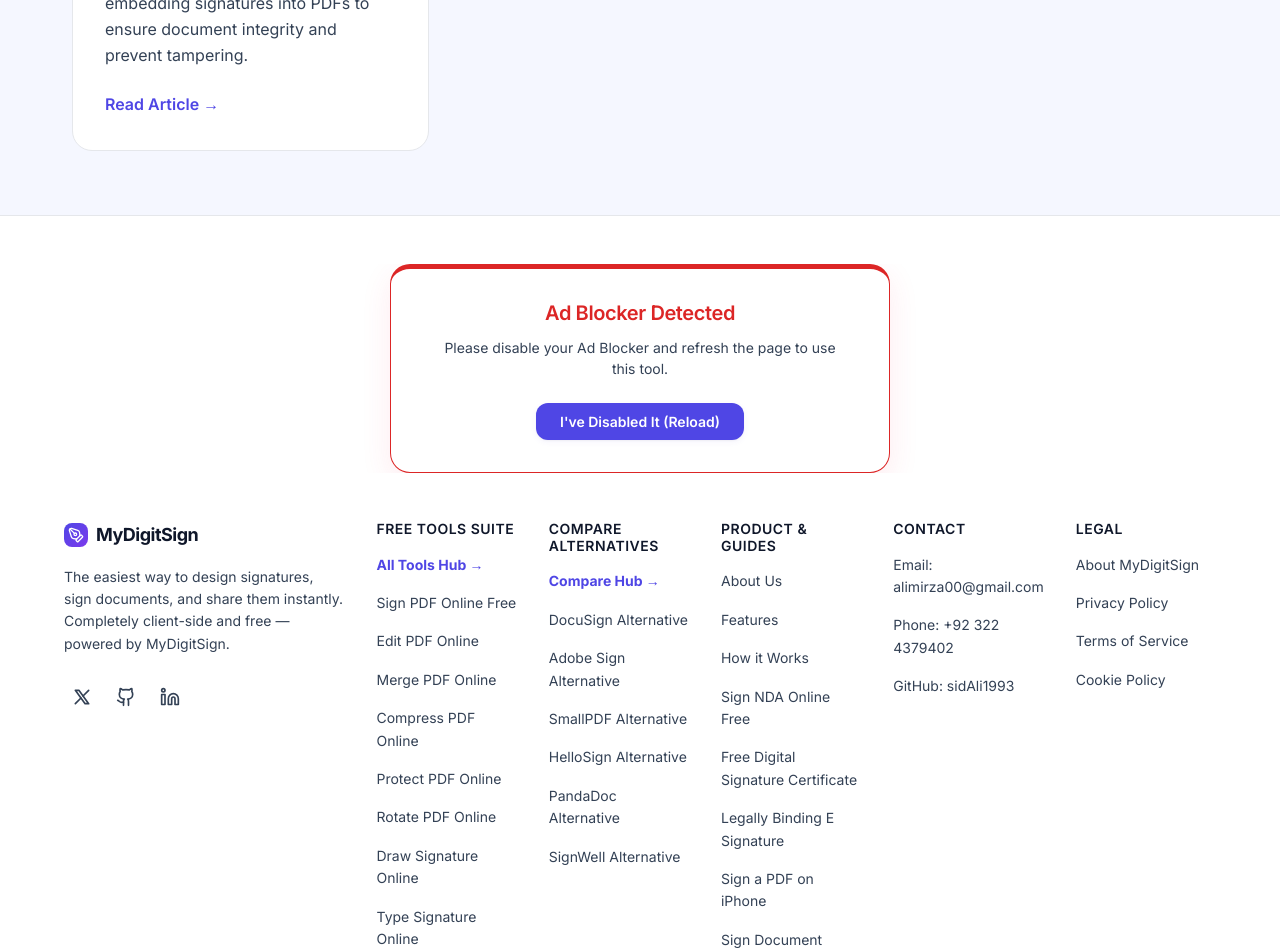
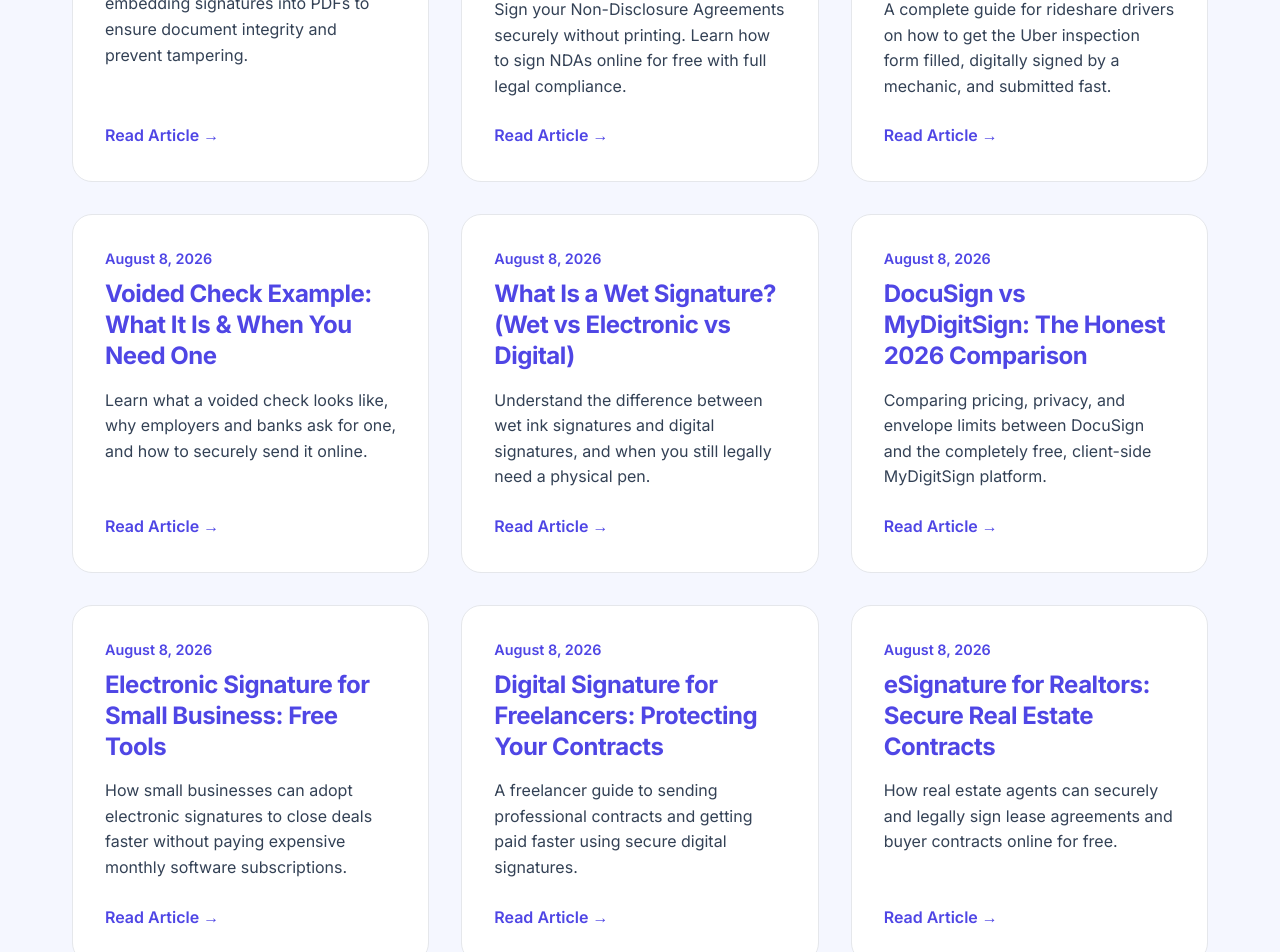
Before and after one commit to sidAli1993/signflow, a Next.js app: page /blog in a window 1280 px wide. Shown: the part 1700-2652 px from the top of the page. Built offline with nearby package versions, Linux system fonts and the light colour scheme; no server answers.

Commit message:
fix(blog): add missing new blog posts to blog index page

```diff
--- a/src/app/blog/page.tsx
+++ b/src/app/blog/page.tsx
@@ -85,6 +85,66 @@
     slug: 'ultimate-guide-signing-pdf-securely',
     excerpt: 'Discover best practices for embedding signatures into PDFs to ensure document integrity and prevent tampering.',
     date: 'June 15, 2026',
+  },
+  {
+    title: 'How to Sign an NDA Online for Free (Legally Binding)',
+    slug: 'how-to-sign-nda-online-free',
+    excerpt: 'Sign your Non-Disclosure Agreements securely without printing. Learn how to sign NDAs online for free with full legal compliance.',
+    date: 'July 15, 2026',
+  },
+  {
+    title: 'How to Fill Out & Sign the Uber Vehicle Inspection Form',
+    slug: 'how-to-fill-out-uber-inspection-form',
+    excerpt: 'A complete guide for rideshare drivers on how to get the Uber inspection form filled, digitally signed by a mechanic, and submitted fast.',
+    date: 'August 8, 2026',
+  },
+  {
+    title: 'Voided Check Example: What It Is & When You Need One',
+    slug: 'voided-check-example',
+    excerpt: 'Learn what a voided check looks like, why employers and banks ask for one, and how to securely send it online.',
+    date: 'August 8, 2026',
+  },
+  {
+    title: 'What Is a Wet Signature? (Wet vs Electronic vs Digital)',
+    slug: 'what-is-a-wet-signature',
+    excerpt: 'Understand the difference between wet ink signatures and digital signatures, and when you still legally need a physical pen.',
+    date: 'August 8, 2026',
+  },
+  {
+    title: 'DocuSign vs MyDigitSign: The Honest 2026 Comparison',
+    slug: 'docusign-vs-mydigitsign-honest-review',
+    excerpt: 'Comparing pricing, privacy, and envelope limits between DocuSign and the completely free, client-side MyDigitSign platform.',
+    date: 'August 8, 2026',
+  },
+  {
+    title: 'Electronic Signature for Small Business: Free Tools',
+    slug: 'electronic-signature-for-small-business',
+    excerpt: 'How small businesses can adopt electronic signatures to close deals faster without paying expensive monthly software subscriptions.',
+    date: 'August 8, 2026',
+  },
+  {
+    title: 'Digital Signature for Freelancers: Protecting Your Contracts',
+    slug: 'digital-signature-for-freelancers',
+    excerpt: 'A freelancer guide to sending professional contracts and getting paid faster using secure digital signatures.',
+    date: 'August 8, 2026',
+  },
+  {
+    title: 'eSignature for Realtors: Secure Real Estate Contracts',
+    slug: 'esignature-for-realtors',
+    excerpt: 'How real estate agents can securely and legally sign lease agreements and buyer contracts online for free.',
+    date: 'August 8, 2026',
+  },
+  {
+    title: 'How to Sign a Lease Agreement Online for Free',
+    slug: 'sign-lease-agreement-online-free',
+    excerpt: 'Step-by-step instructions for landlords and tenants to safely sign a residential or commercial lease agreement online.',
+    date: 'August 8, 2026',
+  },
+  {
+    title: '5 Best SmallPDF Alternatives That Are Completely Free',
+    slug: 'best-smallpdf-alternatives-free',
+    excerpt: 'Looking to compress, edit, or sign PDFs without SmallPDF\'s daily limits? Try these 5 free, private browser-based alternatives.',
+    date: 'August 8, 2026',
   }
 ];
 
```
